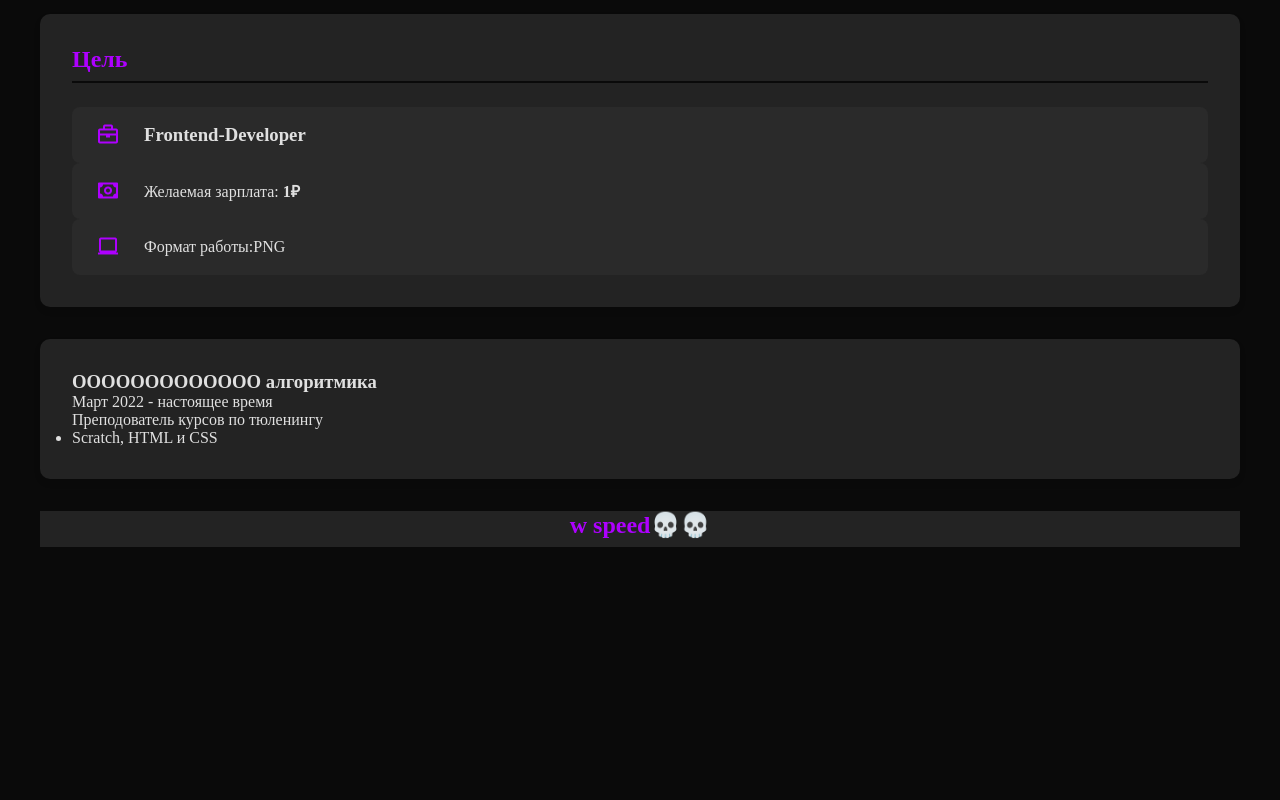
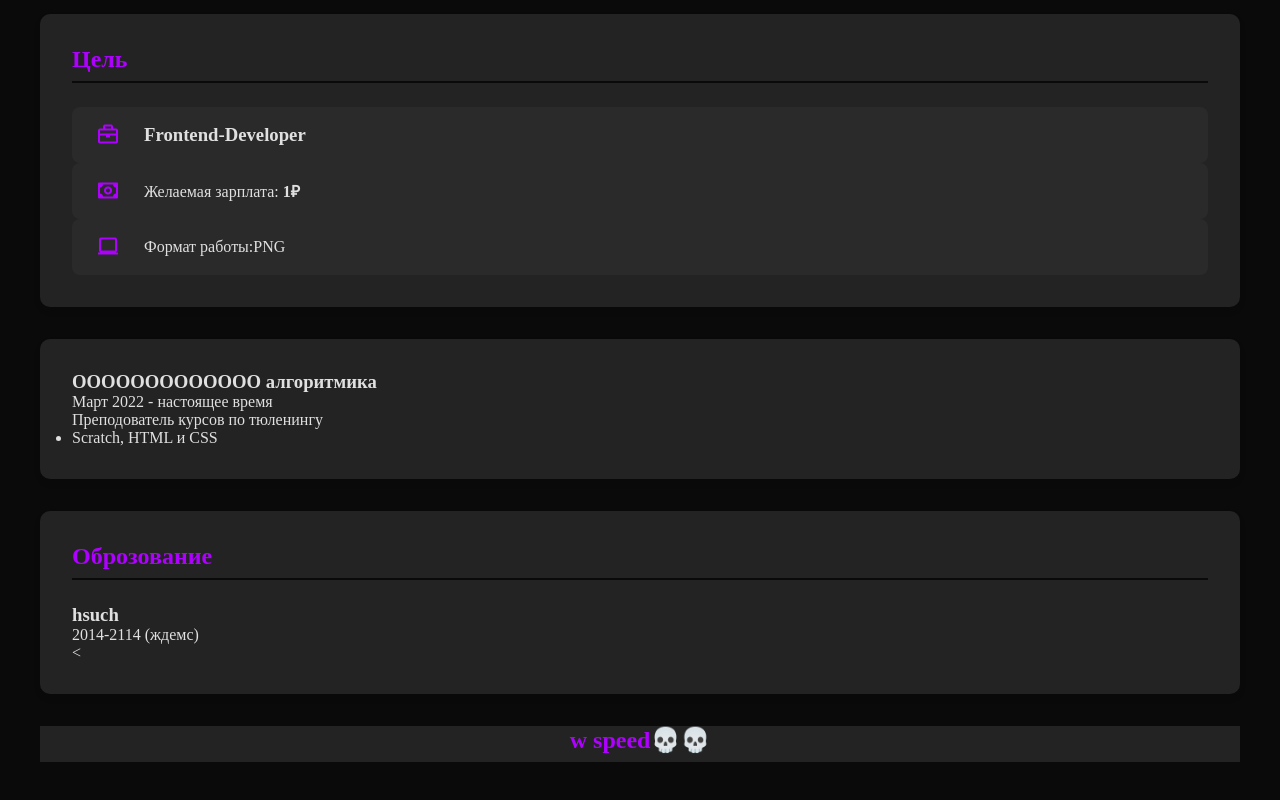
Before and after one commit to 911chtosluchilos/VS-code-projects, a plain HTML site: page index.html in a window 1280 px wide. Shown: the part 477-1277 px from the top of the page. Before the commit the page ends 1082 px from the top, so only its background shows below. Drawn offline with nearby package versions, Linux system fonts and the light colour scheme.

Commit message:
Update index.html

```diff
--- a/index.html
+++ b/index.html
@@ -85,7 +85,14 @@
                     </ul>
                 </div>
             </section>
-
+                <section class="section">
+                    <h2> Оброзование</h2>
+                    <div class="edu-item">
+                        <h3> hsuch</h3>
+                        <div class="timeline">2014-2114 (ждемс)</div>
+                        </div>
+                        <
+                </section>
 
 
 
```
